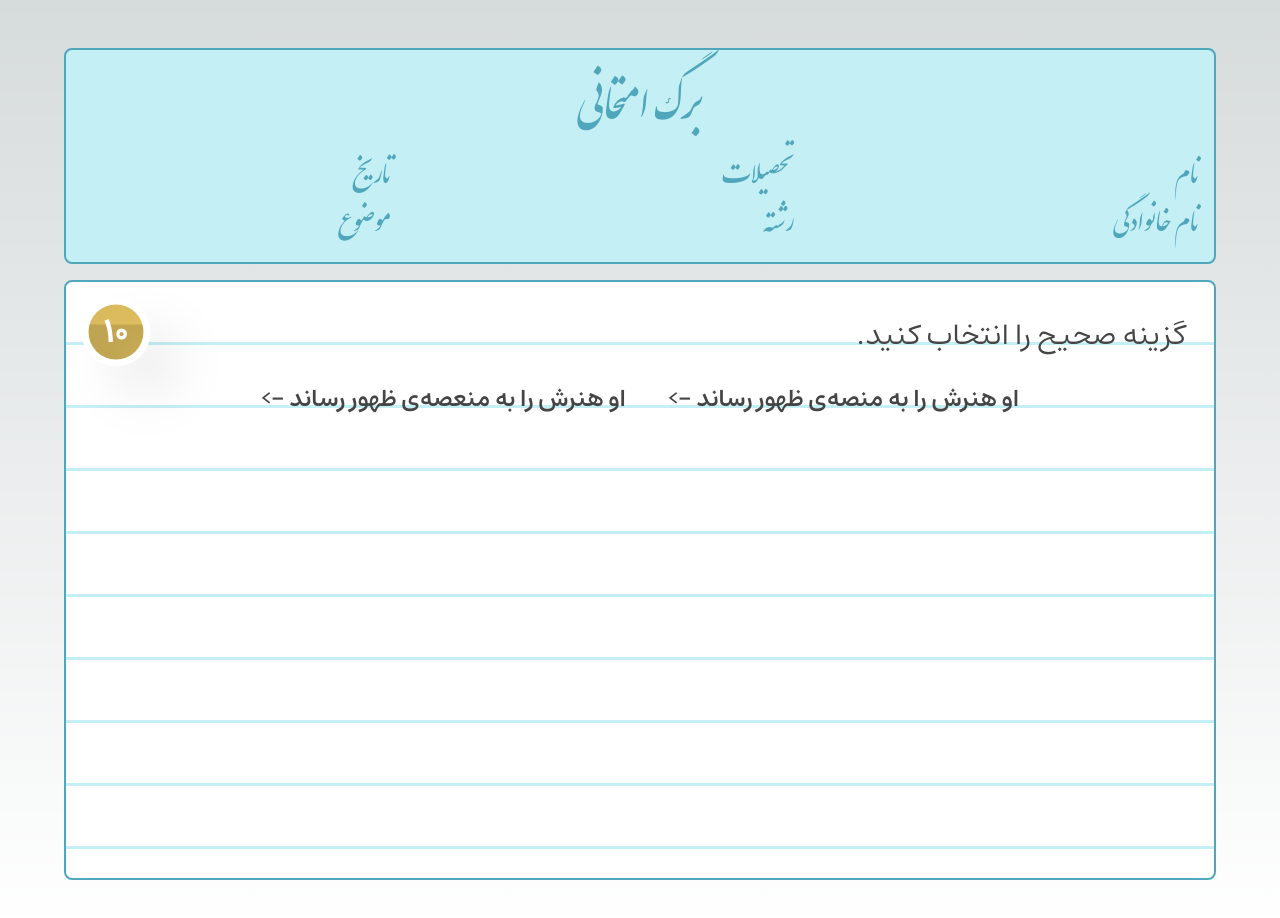
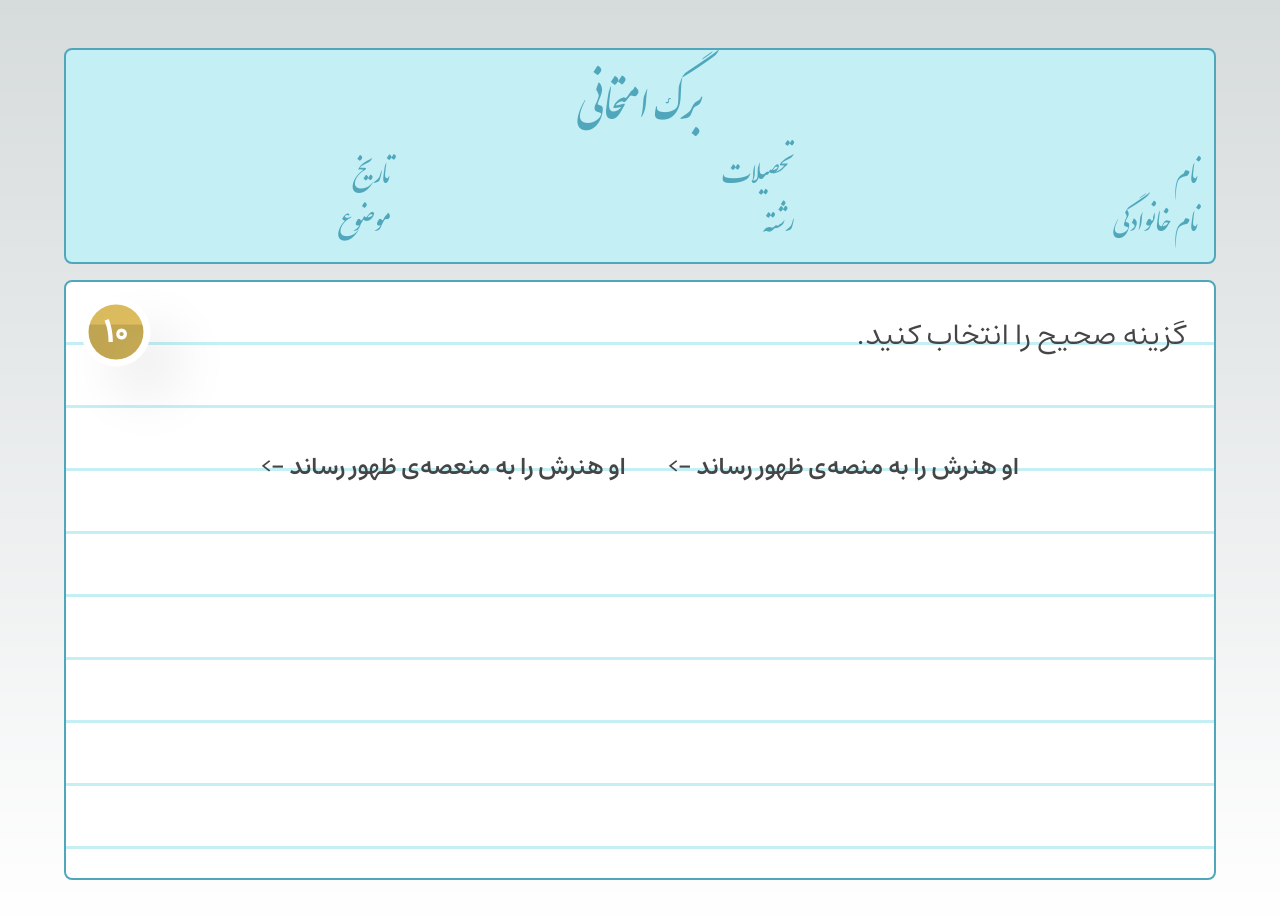
Before and after one commit to alidadaashi/dikteh, a Next.js app: page / in a window 1280 px wide. Shown: the top 918 px of the page. Built offline with nearby package versions, Linux system fonts and the light colour scheme.

Commit message:
fix quiz margin

```diff
--- a/src/components/Quiz/index.tsx
+++ b/src/components/Quiz/index.tsx
@@ -2,7 +2,7 @@ const Quiz = () => {
     return (
         <div className="quiz mt-2">
             <h4 className="text-3xl">گزینه صحیح را انتخاب کنید.</h4>
-            <div className="flex mt-3 justify-center">
+            <div className="flex mt-20 justify-center">
             <a
           href="https://vercel.com/templates?framework=next.js&utm_source=create-next-app&utm_medium=appdir-template&utm_campaign=create-next-app"
           className="group rounded-lg border border-transparent px-5 py-4 transition-colors hover:border-gray-300 hover:bg-gray-100 hover:dark:border-neutral-700 hover:dark:bg-neutral-800/30"
```
